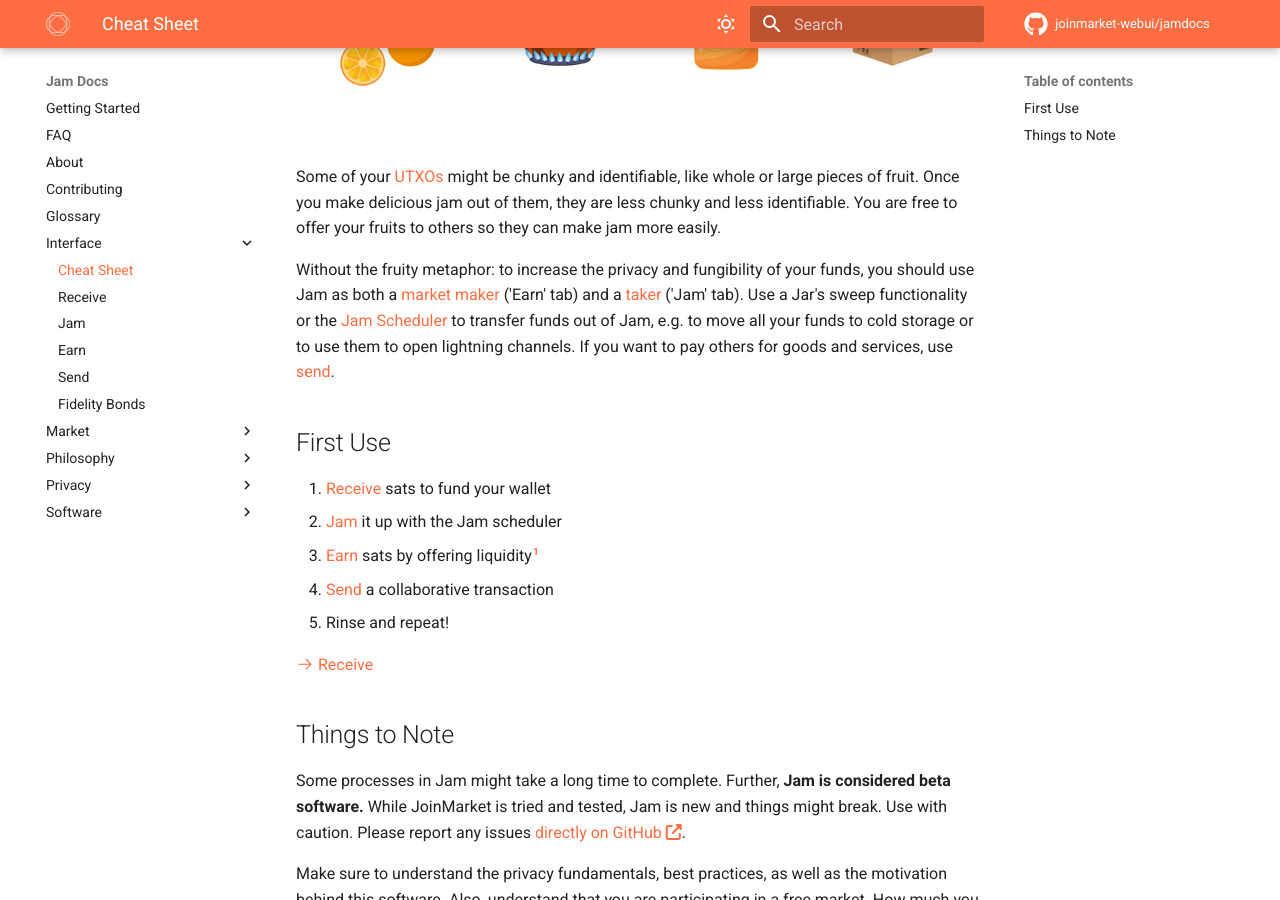
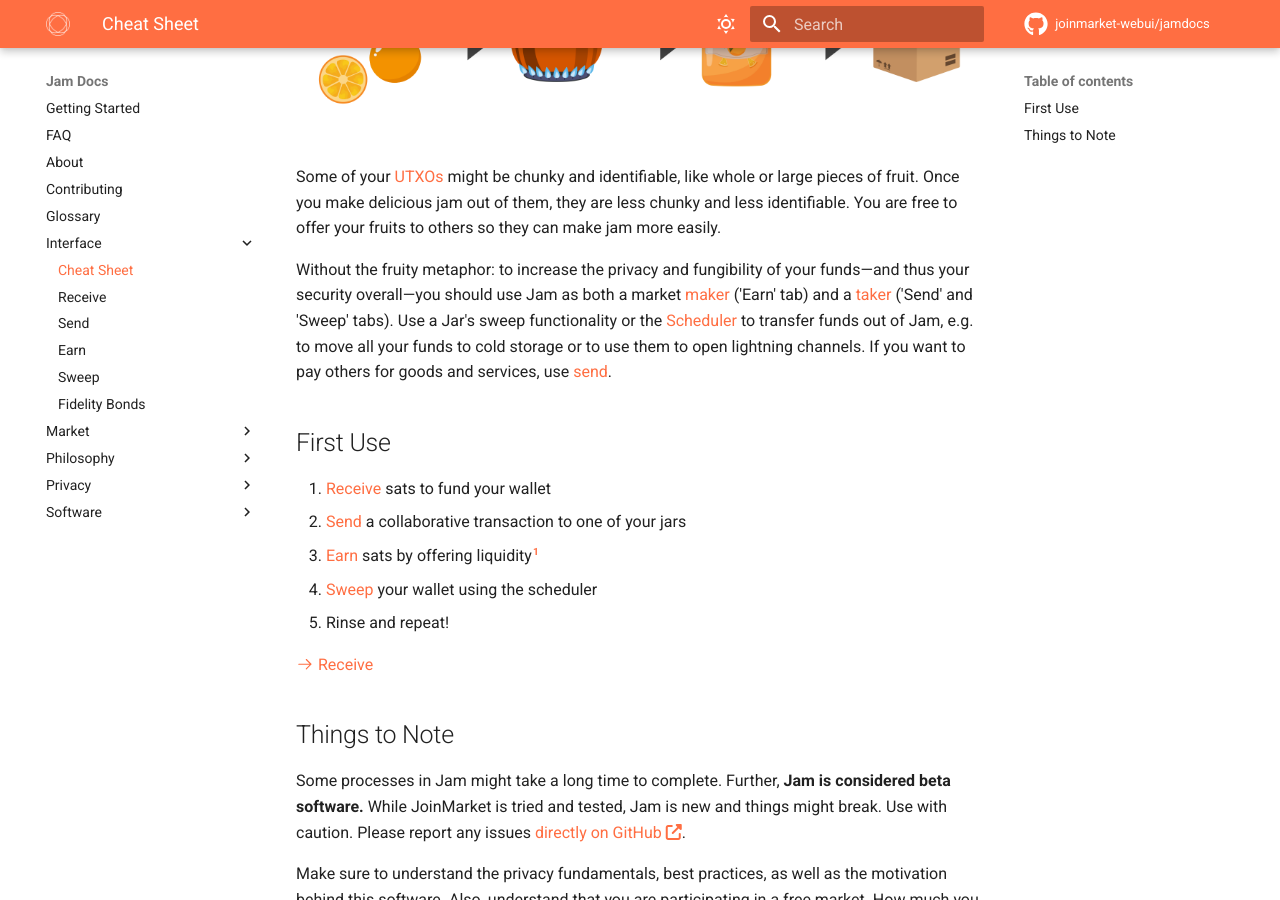
Before and after one commit to joinmarket-webui/jamdocs, an MkDocs documentation site: the page built from docs/interface/00-cheatsheet.md, in a window 1280 px wide and 900 px high, scrolled down 393 px. Built offline with MkDocs 1.6.1 and Material for MkDocs 9.7.7, drawn with Linux system fonts in a browser that asks for light colours; nearby versions of some CDN libraries; comment, search, counter and statistics services are not loaded.

```diff
--- a/docs/interface/00-cheatsheet.md
+++ b/docs/interface/00-cheatsheet.md
@@ -11,11 +11,12 @@ and less identifiable. You are free to offer your fruits to others so they can
 make jam more easily.
 
 Without the fruity metaphor: to increase the privacy and fungibility of your
-funds, you should use Jam as both a [market maker][maker] ('Earn' tab) and a
-[taker][taker] ('Jam' tab). Use a Jar's sweep functionality or the [Jam
-Scheduler][jam] to transfer funds out of Jam, e.g. to move all your funds to
-cold storage or to use them to open lightning channels. If you want to pay
-others for goods and services, use [send][send].
+funds—and thus your security overall—you should use Jam as both a market
+[maker][maker] ('Earn' tab) and a [taker][taker] ('Send' and 'Sweep' tabs). Use
+a Jar's sweep functionality or the [Scheduler][sweep] to transfer funds out of
+Jam, e.g. to move all your funds to cold storage or to use them to open
+lightning channels. If you want to pay others for goods and services, use
+[send][send].
 
 [utxo]: /glossary/#utxo
 [maker]: /glossary/#maker
@@ -24,9 +25,9 @@ others for goods and services, use [send][send].
 ## First Use
 
 1. [Receive][receive] sats to fund your wallet
-2. [Jam][jam] it up with the Jam scheduler
+2. [Send][send] a collaborative transaction to one of your jars
 3. [Earn][earn] sats by offering liquidity[^fnfb]
-4. [Send][send] a collaborative transaction
+4. [Sweep][sweep] your wallet using the scheduler
 5. Rinse and repeat!
 
 [:octicons-arrow-right-24: Receive][receive]
@@ -34,9 +35,9 @@ others for goods and services, use [send][send].
 [^fnfb]: Make sure to create a [fidelity bond][fb] to increase the chances of your offer being taken.
 
 [receive]: 01-receive.md
-[jam]: 02-jam.md
+[sweep]: 04-sweep.md
 [earn]: 03-earn.md
-[send]: 04-send.md
+[send]: 02-send.md
 [fb]: fidelity-bonds.md
 
 ## Things to Note
```
Also changed, not shown: docs/glossary.md (+4 -4 lines), docs/interface/01-receive.md (+4 -4 lines), docs/interface/02-jam.md (deleted, +0 -20 lines), docs/interface/02-send.md (added, +16 -0 lines), docs/interface/03-earn.md (+4 -3 lines), docs/interface/04-send.md (deleted, +0 -14 lines), docs/interface/04-sweep.md (added, +25 -0 lines), docs/market/fees.md (+3 -3 lines), docs/assets/jam-flow.png.
